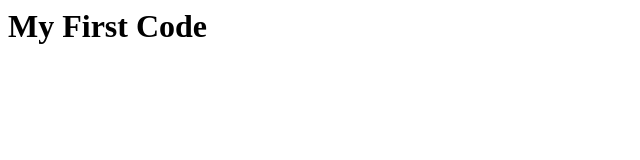
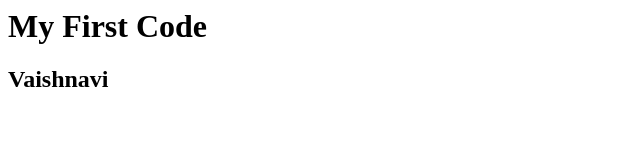
Before and after one commit to Vaishnavi-Bhakne/pskprojectapp, a plain HTML site: page pskapp/index.html in a window 1280 px wide. Shown: the whole page, without its empty margins (0-640 px from the left). Drawn offline with Linux system fonts and the light colour scheme.

Commit message:
branch added data

```diff
--- a/pskapp/index.html
+++ b/pskapp/index.html
@@ -1 +1,2 @@
 <h1>My First Code</h1>
+<h2>Vaishnavi</h2>
```
